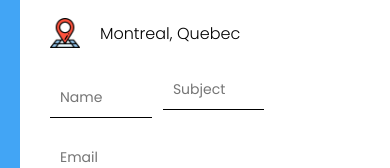
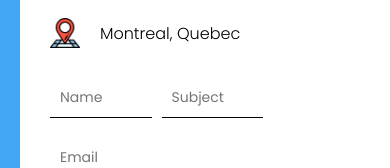
Before and after one commit to rakshith4able/rakshith-portfolio, a React (Create React App) app: page / in a window 390 px wide. Shown: the part 5133-5301 px from the top of the page. Built offline with nearby package versions, Linux system fonts and the light colour scheme; no server answers.

Commit message:
fixed spacing issue in mobile view

```diff
--- a/src/components/contact/Contact.jsx
+++ b/src/components/contact/Contact.jsx
@@ -74,12 +74,12 @@
               style={{
                 backgroundColor: darkMode && "#333",
                 color: darkMode && "white",
-                  margin:'.1em'
               }}
               type="text"
               placeholder="Subject"
               name="user_subject"
             />
+
             <input
               style={{
                 backgroundColor: darkMode && "#333",
@@ -89,6 +89,7 @@
               placeholder="Email"
               name="user_email"
             />
+
             <textarea
               style={{
                 backgroundColor: darkMode && "#333",
--- a/src/components/contact/contact.css
+++ b/src/components/contact/contact.css
@@ -59,7 +59,7 @@ input {
   height: 50px;
   border: none;
   border-bottom: 1px solid black;
-  margin: 10px 0px;
+  margin: 10px 1px;
   font-size: 14px;
   padding-left: 10px;
 }
```
Lines whose indentation alone changed are shown as unchanged.
